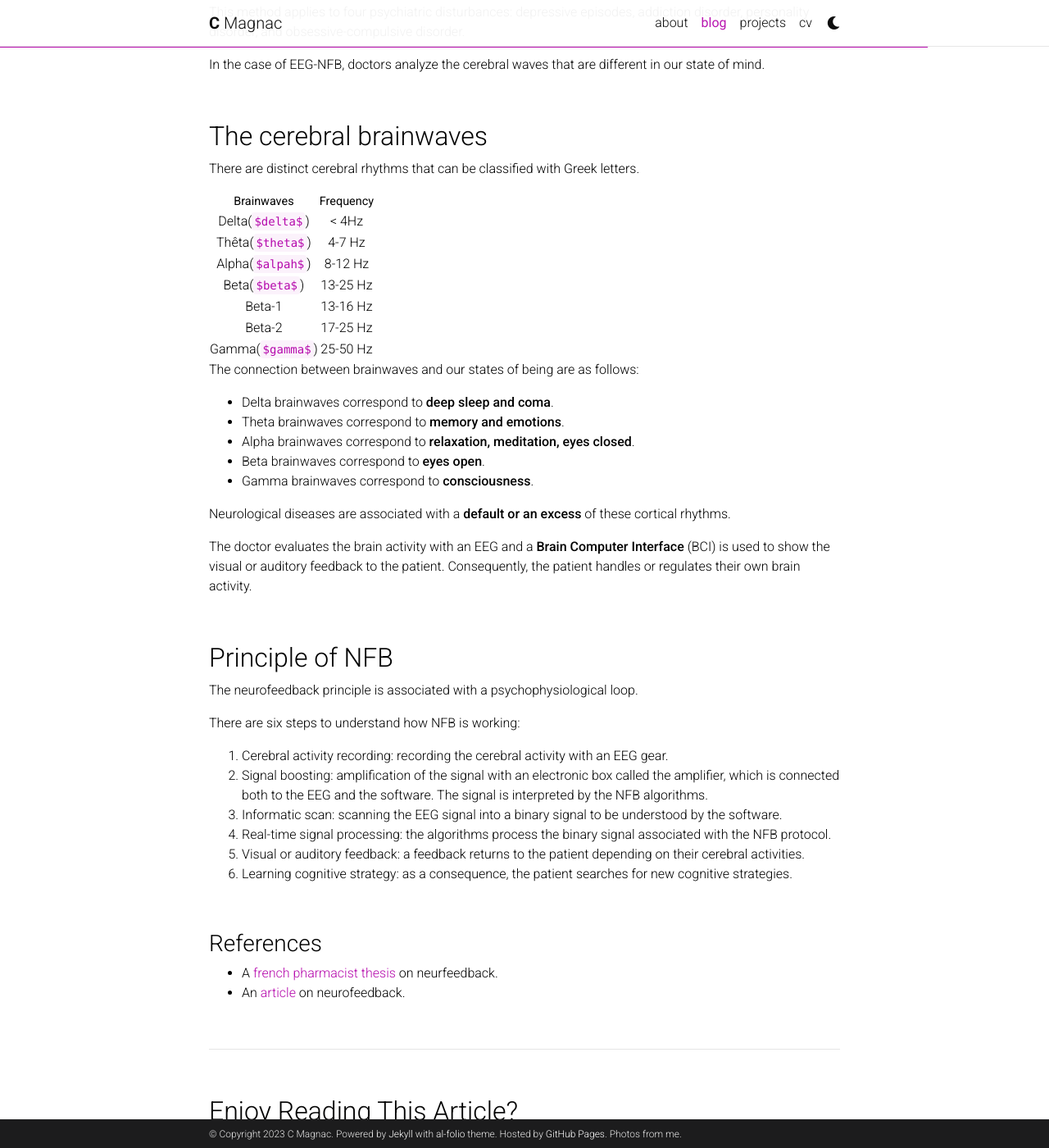
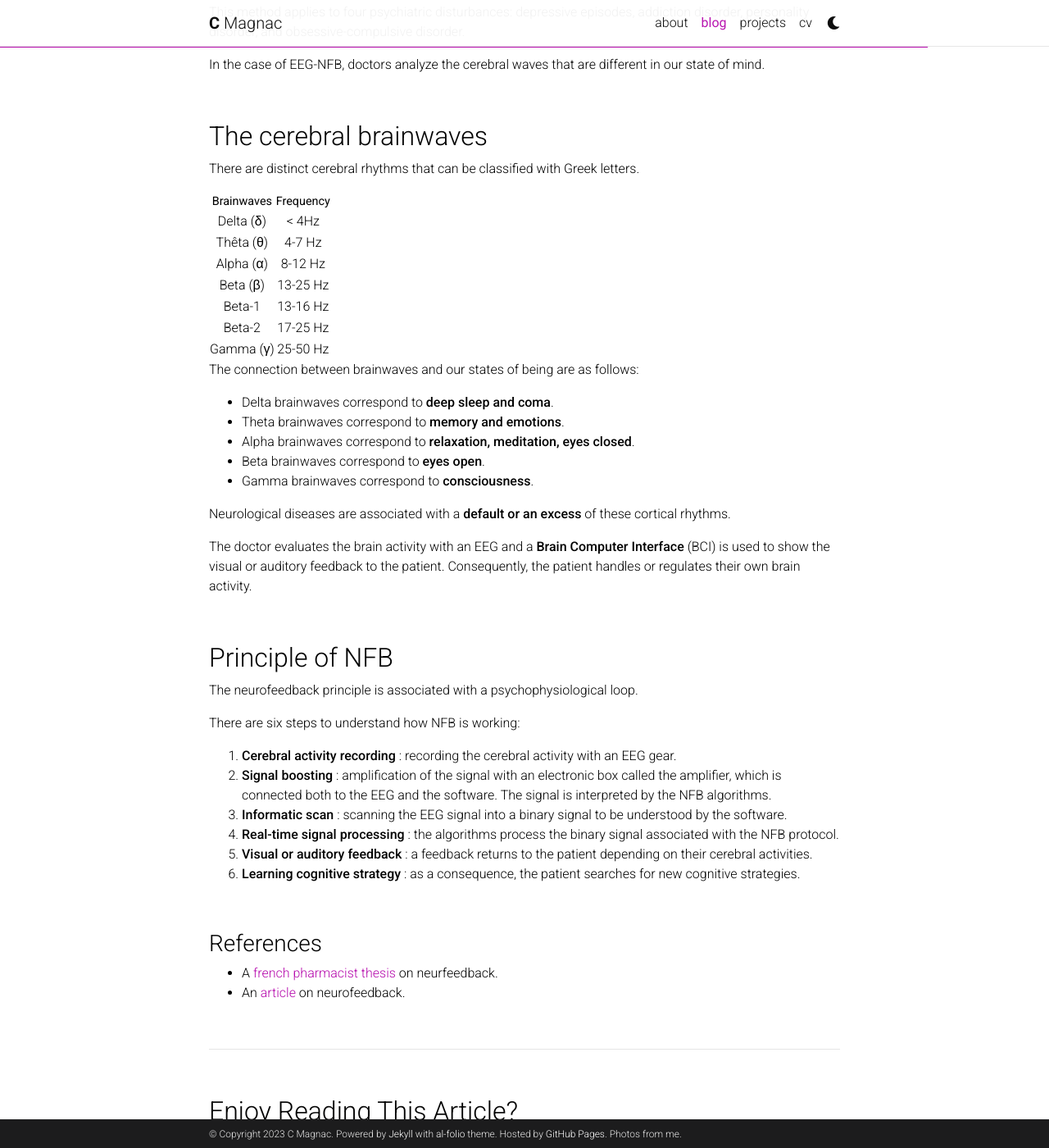
Before and after one commit to CMagnac/cmagnac.github.io, a Jekyll site: the page built from _posts/2023-04-28-neurofeedback.md, in a window 1280 px wide and 1400 px high, scrolled down 1755 px. Shown: the whole window at 82% size. Built offline with Jekyll 4.4.1, drawn with Linux system fonts in a browser that asks for light colours; full-size pictures stand in for the smaller copies a plugin makes; comment, search, counter and statistics services are not loaded; a style sheet for code colours, icons or effects is not loaded.

Commit message:
Update posts

```diff
--- a/_posts/2023-04-28-neurofeedback.md
+++ b/_posts/2023-04-28-neurofeedback.md
@@ -49,15 +49,15 @@ In the case of EEG-NFB, doctors analyze the cerebral waves that are different in
 
 There are distinct cerebral rhythms that can be classified with Greek letters.
 
-| Brainwaves            | Frequency |
-| :---------------:     | :-------: |
-| Delta(`$delta$`)      |  < 4Hz    |
-| Thêta(`$theta$`)      |  4-7 Hz   |
-| Alpha(`$alpah$`)      | 8-12 Hz   |
-| Beta(`$beta$`)        | 13-25 Hz  |
-| Beta-1                | 13-16 Hz  |
-| Beta-2                | 17-25 Hz  |
-| Gamma(`$gamma$`)      | 25-50 Hz  |
+| Brainwaves      | Frequency |
+| :----------:    | :-------: |
+| Delta (&delta;) |  < 4Hz    |
+| Thêta (&theta;) |  4-7 Hz   |
+| Alpha (&alpha;) | 8-12 Hz   |
+| Beta  (&beta;)  | 13-25 Hz  |
+| Beta-1          | 13-16 Hz  |
+| Beta-2          | 17-25 Hz  |
+| Gamma (&gamma;) | 25-50 Hz  |
 
 The connection between brainwaves and our states of being are as follows:
 
@@ -79,12 +79,12 @@ The neurofeedback principle is associated with a psychophysiological loop.
 
 There are six steps to understand how NFB is working:
 
-1. Cerebral activity recording: recording the cerebral activity with an EEG gear.
-2. Signal boosting: amplification of the signal with an electronic box called the amplifier, which is connected both to the EEG and the software. The signal is interpreted by the NFB algorithms.
-3. Informatic scan: scanning the EEG signal into a binary signal to be understood by the software.
-4. Real-time signal processing: the algorithms process the binary signal associated with the NFB protocol.
-5. Visual or auditory feedback: a feedback returns to the patient depending on their cerebral activities.
-6. Learning cognitive strategy: as a consequence, the patient searches for new cognitive strategies.
+1. **Cerebral activity recording** : recording the cerebral activity with an EEG gear.
+2. **Signal boosting** : amplification of the signal with an electronic box called the amplifier, which is connected both to the EEG and the software. The signal is interpreted by the NFB algorithms.
+3. **Informatic scan** : scanning the EEG signal into a binary signal to be understood by the software.
+4. **Real-time signal processing** : the algorithms process the binary signal associated with the NFB protocol.
+5. **Visual or auditory feedback** : a feedback returns to the patient depending on their cerebral activities.
+6. **Learning cognitive strategy** : as a consequence, the patient searches for new cognitive strategies.
 
 <br>
 
```
Also changed, not shown: _posts/2023-04-15-opioides-side-effect.md (+1 -1 lines), _posts/2023-04-21-educational-python.md (+8 -6 lines), 1 other file.
